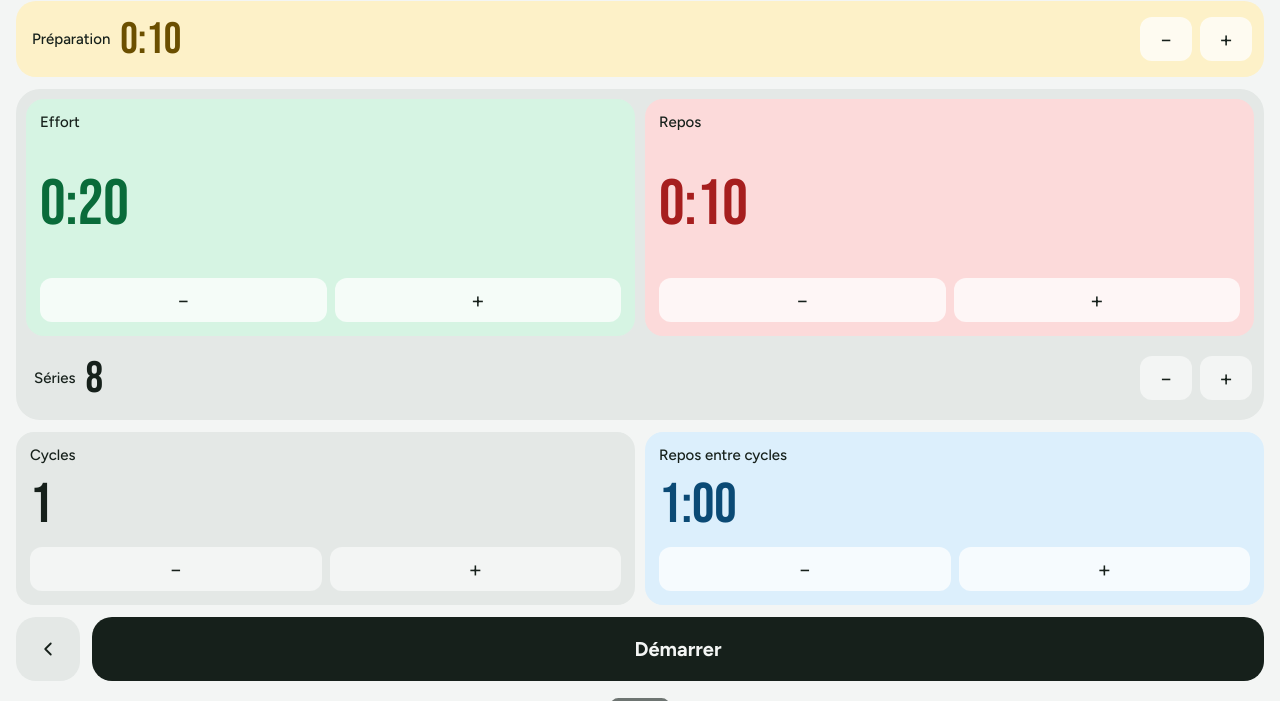
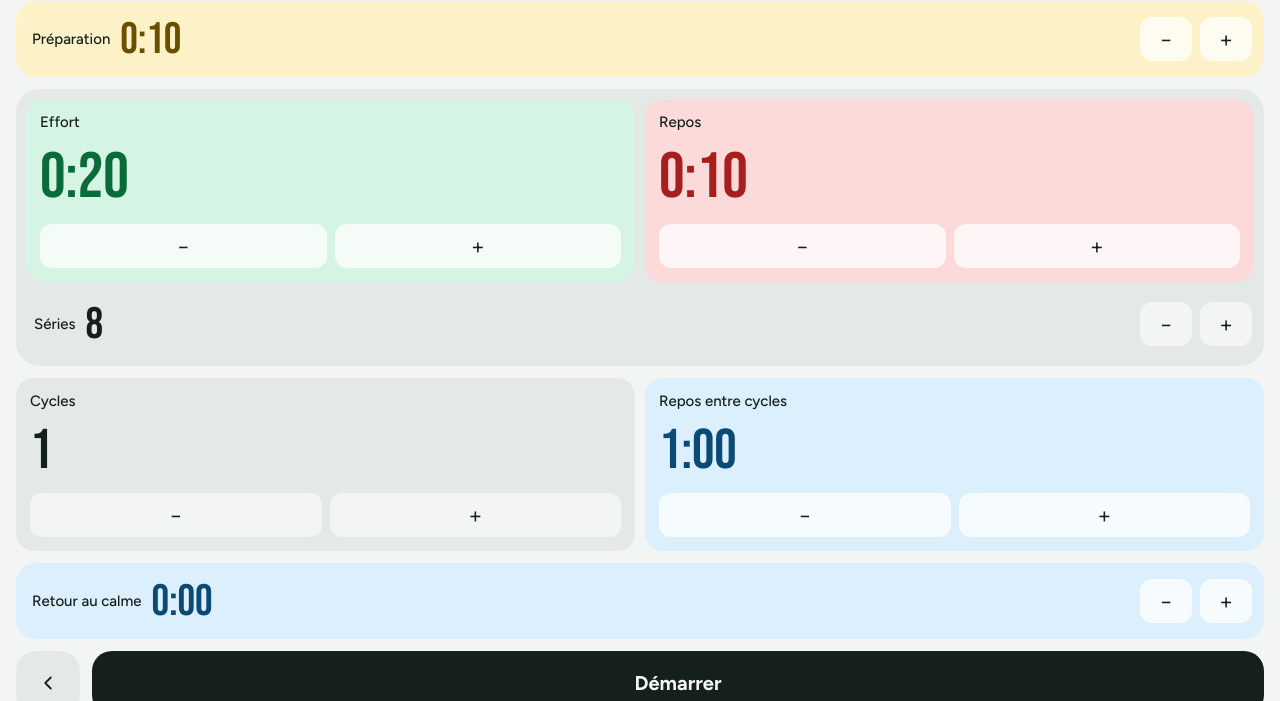
Before and after one commit to Pappum/tabata-timer, a plain HTML site: page index.html in a window 1280 px wide. Both pictures are taken after a click on the button "TABATA". Shown: the part 99-800 px from the top of the page. Drawn offline with Linux system fonts and the light colour scheme.

Commit message:
Add a final cooldown phase (#14)
New "Retour au calme" setting below the rest between cycles, 0 to 99:59,
0 by default so current sessions stay the same. The phase runs after the
last work phase, labelled "Récupération" on the timer, with the same
light blue as the rest between cycles. Counted in the total and time
left, shown in the "Ensuite" pill.

Fixes #14

Co-Authored-By: Claude Opus 5.5 <noreply@anthropic.com>

```diff
--- a/app.js
+++ b/app.js
@@ -1,9 +1,9 @@
 const $ = id => document.getElementById(id);
-const MIN = {prep:0, work:5, rest:0, sets:1, cycles:1, cycleRest:0};
-const MAX = {prep:5999, work:5999, rest:5999, sets:99, cycles:99, cycleRest:5999};
-const LABELS = {prep:'Préparation', work:'Effort', rest:'Repos', cycleRest:'Repos cycle'};
+const MIN = {prep:0, work:5, rest:0, sets:1, cycles:1, cycleRest:0, cooldown:0};
+const MAX = {prep:5999, work:5999, rest:5999, sets:99, cycles:99, cycleRest:5999, cooldown:5999};
+const LABELS = {prep:'Préparation', work:'Effort', rest:'Repos', cycleRest:'Repos cycle', cooldown:'Récupération'};
 const MAX_DOTS = 12;
-let config = {prep:10, work:20, rest:10, sets:8, cycles:1, cycleRest:60};
+let config = {prep:10, work:20, rest:10, sets:8, cycles:1, cycleRest:60, cooldown:0};
 try { Object.assign(config, JSON.parse(localStorage.getItem('config') || '{}')); } catch {}
 let settings = {theme:'auto', sound:true};
 try { Object.assign(settings, JSON.parse(localStorage.getItem('settings') || '{}')); } catch {}
@@ -26,6 +26,7 @@ function buildPhases() {
     }
     if (cycle < config.cycles && config.cycleRest > 0) phaseList.push({type:'cycleRest', duration:config.cycleRest, set:config.sets, cycle});
   }
+  if (config.cooldown > 0) phaseList.push({type:'cooldown', duration:config.cooldown, set:config.sets, cycle:config.cycles});
   return phaseList;
 }
 
--- a/index.html
+++ b/index.html
@@ -80,6 +80,11 @@
     </div>
   </div>
 
+  <div class="card cooldown wide">
+    <div class="cv"><span class="l">Retour au calme</span><span class="val"><input id="value-cooldown-min" data-key="cooldown" inputmode="numeric" maxlength="2" aria-label="Retour au calme, minutes"><i>:</i><input id="value-cooldown-sec" data-key="cooldown" inputmode="numeric" maxlength="2" aria-label="Retour au calme, secondes"></span></div>
+    <div class="st"><button data-key="cooldown" data-step="-5" aria-label="Diminuer le retour au calme">−</button><button data-key="cooldown" data-step="5" aria-label="Augmenter le retour au calme">+</button></div>
+  </div>
+
   <div class="foot">
     <button class="icon" id="config-back" aria-label="Retour à l'accueil"><svg viewBox="0 0 24 24" aria-hidden="true"><path d="M15 6l-6 6 6 6"/></svg></button>
     <button class="go" id="go">Démarrer</button>
--- a/style.css
+++ b/style.css
@@ -6,6 +6,7 @@
   --work:#34C77B;--work-fg:#0A3A21;--work-soft:#D6F4E3;--work-val:#0A6B3A;
   --rest:#EF5B5B;--rest-fg:#3D0B0B;--rest-soft:#FCDADA;--rest-val:#A61E1E;
   --cycleRest:#8ECDF5;--cycleRest-fg:#0B2E47;--cycleRest-soft:#DCEFFC;--cycleRest-val:#0B4A75;
+  --cooldown:var(--cycleRest);
   --btn:rgba(255,255,255,.75);--done-bg:var(--ink);--done-fg:var(--paper);
   --bg:var(--paper);--fg:var(--ink);
   color-scheme:light;
@@ -32,7 +33,7 @@ body{font-family:Figtree,system-ui,-apple-system,sans-serif;background:var(--bg)
 body.prep{--bg:var(--prep);--fg:var(--prep-fg)}
 body.work{--bg:var(--work);--fg:var(--work-fg)}
 body.rest{--bg:var(--rest);--fg:var(--rest-fg)}
-body.cycleRest{--bg:var(--cycleRest);--fg:var(--cycleRest-fg)}
+body.cycleRest,body.cooldown{--bg:var(--cycleRest);--fg:var(--cycleRest-fg)}
 body.done{--bg:var(--done-bg);--fg:var(--done-fg)}
 button,input{font:inherit;color:inherit;border:0;background:none;margin:0;padding:0}
 button{cursor:pointer}
@@ -76,7 +77,7 @@ input{user-select:text;-webkit-user-select:text;outline:none}
 .card.prep{background:var(--prep-soft);--val:var(--prep-val)}
 .card.work{background:var(--work-soft);--val:var(--work-val)}
 .card.rest{background:var(--rest-soft);--val:var(--rest-val)}
-.card.cycleRest{background:var(--cycleRest-soft);--val:var(--cycleRest-val)}
+.card.cycleRest,.card.cooldown{background:var(--cycleRest-soft);--val:var(--cycleRest-val)}
 .card.neutral{background:var(--neutral);--val:var(--ink)}
 .l{font-size:15px;font-weight:500}
 .val{display:flex;align-items:baseline;font-family:var(--digits);font-size:64px;font-weight:400;line-height:.9;color:var(--val)}
--- a/sw.js
+++ b/sw.js
@@ -1,4 +1,4 @@
-const CACHE = 'tabata-v2.3.0b7';
+const CACHE = 'tabata-v2.3.0b8';
 const FILES = ['./', 'index.html', 'style.css', 'app.js', 'fonts/figtree.woff2', 'fonts/bebas-neue.woff2', 'manifest.json', 'icon-180.png', 'icon-512.png'];
 
 self.addEventListener('install', e =>
```
Also changed, not shown: 2 other files.
